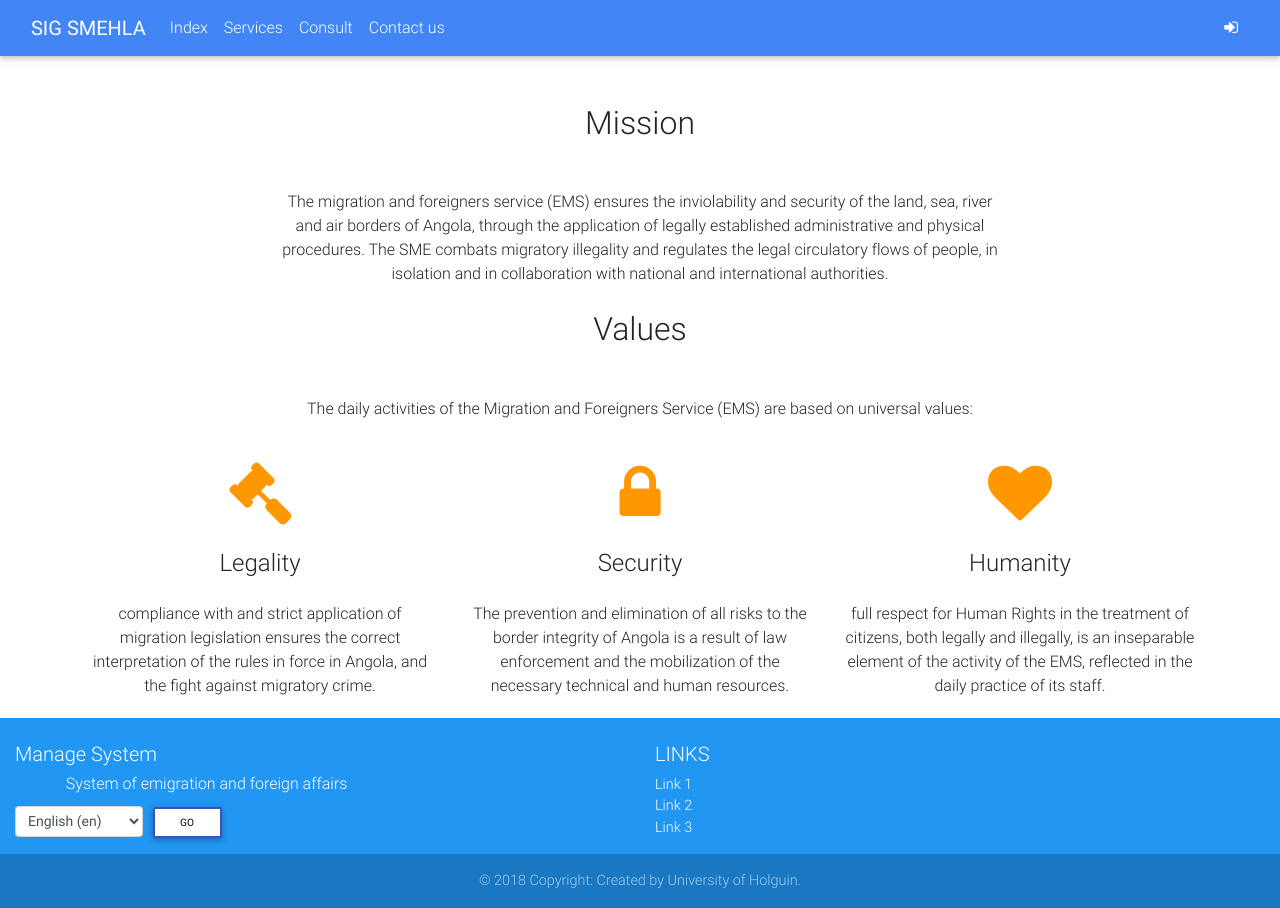
After one commit to ragnarok22/smehla, a Django app: page /about/ in a window 1280 px wide. The commit adds this page. Run offline with Django 3.2, Linux system fonts and the light colour scheme; some libraries are stand-ins or nearby versions.

Commit message:
creando la vista, url, la plantilla y la traduccion al español del acerca de

```diff
--- /dev/null
+++ b/services/templates/services/about.html
@@ -0,0 +1,46 @@
+{% extends 'navbar.html' %}
+{% load i18n %}
+
+{% block title %}
+    {% trans 'About' %}
+{% endblock %}
+
+{% block main %}
+    <div class="mt-5">
+        <div class="container">
+            <section class="text-center">
+                <h2 class="mb-5">{% trans 'Mission' %}</h2>
+                <div class="row d-flex justify-content-center mb-4">
+                    <div class="col-md-8">
+                        {% trans 'The migration and foreigners service (EMS) ensures the inviolability and security of the land, sea, river and air borders of Angola, through the application of legally established administrative and physical procedures. The SME combats migratory illegality and regulates the legal circulatory flows of people, in isolation and in collaboration with national and international authorities.' %}
+                    </div>
+                </div>
+            </section>
+            <section class="text-center">
+                <h2 class="mb-5">{% trans 'Values' %}</h2>
+                <div class="row d-flex justify-content-center mb-4">
+                    <div class="col-md-8">
+                        <p>{% trans 'The daily activities of the Migration and Foreigners Service (EMS) are based on universal values:' %}</p>
+                    </div>
+                </div>
+                <div class="row">
+                    <div class="col-md-4 mb-1">
+                        <i class="fa fa-legal fa-4x orange-text"></i>
+                        <h4 class="my-4">{% trans 'Legality' %}</h4>
+                        <p>{% trans 'compliance with and strict application of migration legislation ensures the correct interpretation of the rules in force in Angola, and the fight against migratory crime.' %}</p>
+                    </div>
+                    <div class="col-md-4 mb-1">
+                        <i class="fa fa-lock fa-4x orange-text"></i>
+                        <h4 class="my-4">{% trans 'Security' %}</h4>
+                        <p>{% trans 'The prevention and elimination of all risks to the border integrity of Angola is a result of law enforcement and the mobilization of the necessary technical and human resources.' %}</p>
+                    </div>
+                    <div class="col-md-4 mb-1">
+                        <i class="fa fa-heart fa-4x orange-text"></i>
+                        <h4 class="my-4">{% trans 'Humanity' %}</h4>
+                        <p>{% trans 'full respect for Human Rights in the treatment of citizens, both legally and illegally, is an inseparable element of the activity of the EMS, reflected in the daily practice of its staff.' %}</p>
+                    </div>
+                </div>
+            </section>
+        </div>
+    </div>
+{% endblock %}
--- a/services/templates/services/index.html
+++ b/services/templates/services/index.html
@@ -29,9 +29,9 @@
                             {% trans 'For a migration service more fortress and dynamic, on the way to modernization and excellence' %}
                         </h4>
 
-                        <button type="button" class="btn btn-outline-white">{% trans 'Read more' %}
+                        <a href="{% url 'services:about' %}" type="button" class="btn btn-outline-white">{% trans 'Read more' %}
                             <i class="fa fa-book ml-2"></i>
-                        </button>
+                        </a>
                     </div>
                 </div>
             </div>
--- a/services/urls.py
+++ b/services/urls.py
@@ -5,6 +5,7 @@ from services import views
 app_name = 'services'
 urlpatterns = [
     path('', views.IndexView.as_view(), name='index'),
+    path('about/', views.AboutView.as_view(), name='about'),
     path('services/', views.ServicesView.as_view(), name='services'),
     path('services/status/', views.SearchStatusServiceView.as_view(), name='status'),
     path('tools/', views.ServiceToolsView.as_view(), name='tools'),
--- a/services/views.py
+++ b/services/views.py
@@ -9,6 +9,10 @@
 class IndexView(mixins.NavbarMixin, generic.TemplateView):
     template_name = 'services/index.html'
     tab_name = 'init'
+
+
+class AboutView(generic.TemplateView):
+    template_name = 'services/about.html'
 
 
 class ServicesView(mixins.NavbarMixin, generic.TemplateView):
```
Also changed, not shown: db.sqlite3, services/locale/es/LC_MESSAGES/django.po, services/locale/pt/LC_MESSAGES/django.po, 2 other files.
